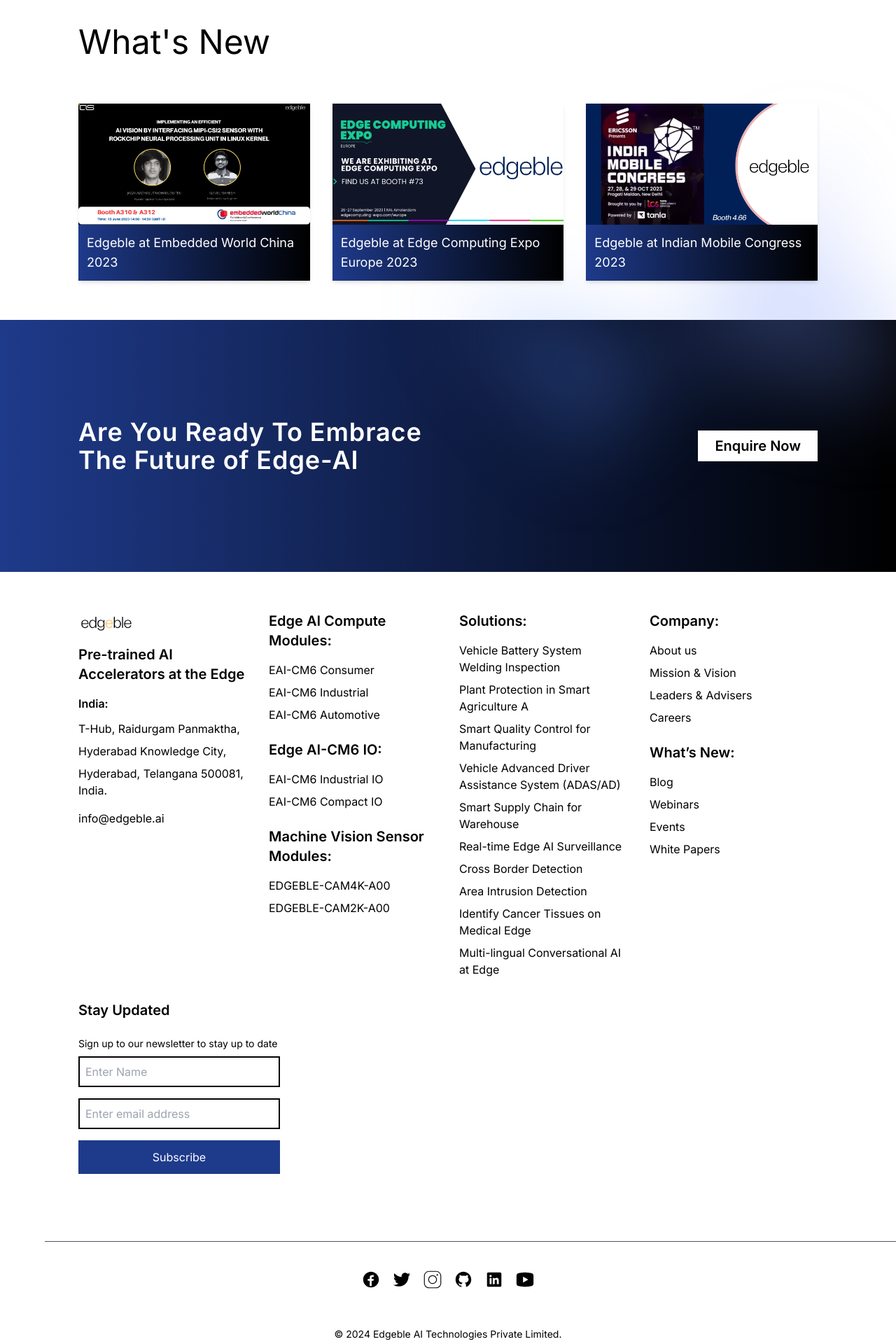
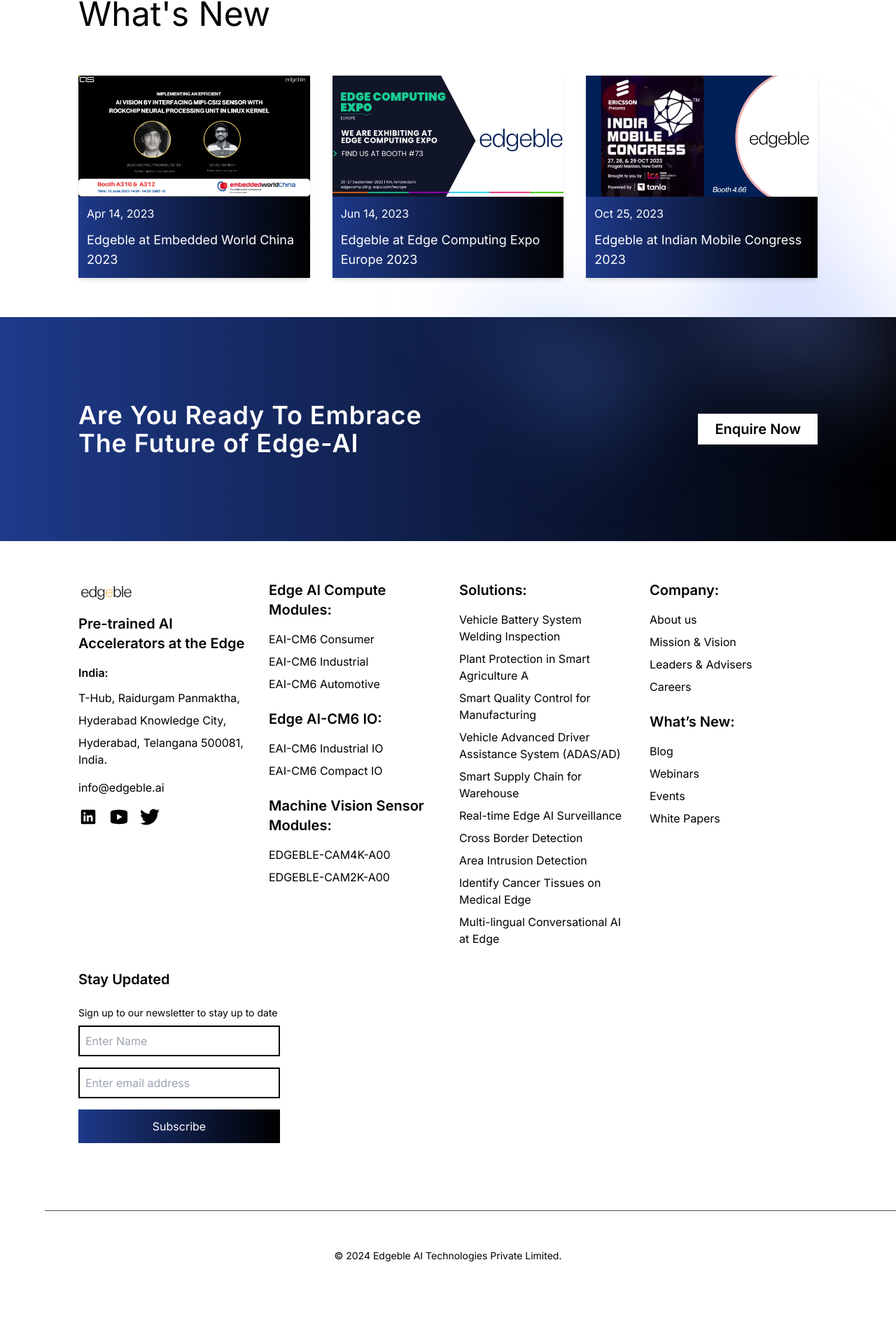
Before and after one commit to edgeble/edgeble, a Next.js app: page / in a window 1280 px wide. Shown: the part 3382-5302 px from the top of the page at 70% size. After the commit the page ends 5200 px from the top, so only its background shows below. Built offline with nearby package versions, Linux system fonts and the light colour scheme.

Commit message:
Footer section improvements

```diff
--- a/app/components/SubscribeSection.tsx
+++ b/app/components/SubscribeSection.tsx
@@ -46,7 +46,7 @@
           value={email}
           onChange={(e) => setEmail(e.target.value)}
         />
-        <button type="submit" className="py-3 bg-blue-900 text-white px-4">Subscribe</button>
+        <button type="submit" className="py-3 bg-gradient-to-l from-black to-blue-900 text-white px-4">Subscribe</button>
       </form>
       {message && <p>{message}</p>}
     </div>
--- a/app/page.tsx
+++ b/app/page.tsx
@@ -167,7 +167,7 @@
     initial={{ opacity: 0 }}
     whileInView={{ opacity: 1 }}
     transition={{ duration: 0.5 }}
-    className="h-[30vh] md:h-[45vh] bg-gradient-to-l from-black to-blue-900 w-screen flex flex-col md:flex-row items-center justify-around md:justify-between py-6 md:py-10 lg:py-14 2xl:py-20 3xl:py-28 px-8 md:px-18 lg:px-28 2xl:px-38 3xl:px-[300px] 4xl:px-[700px] 5xl:px-[900px]"
+    className="h-[20vh] md:h-[40vh] bg-gradient-to-l from-black to-blue-900 w-screen flex flex-col md:flex-row items-center justify-around md:justify-between py-6 md:py-10 lg:py-14 2xl:py-20 3xl:py-28 px-8 md:px-18 lg:px-28 2xl:px-38 3xl:px-[300px] 4xl:px-[700px] 5xl:px-[900px]"
 >
     <div className="flex flex-col md:w-3/4 items-center md:items-start">
         <p className="text-white text-md md:text-lg lg:text-xl xl:text-4xl 2xl:text-5xl 4xl:text-6xl font-semibold tracking-wide leading-normal text-center md:text-left">
@@ -193,16 +193,19 @@
                     <div className="flex flex-col md:flex-row gap-8">
                         <div className="bg-gradient-to-l from-black to-blue-900 text-white z-0 bg-white flex flex-col shadow-lg md:shadow-md hover:shadow-lg cursor-pointer">
                             <img src="./blog1.webp" className="w-full object-contain" />
+                            <p className="md:text-md 3xl:text-lg 4xl:text-xl pt-2 md:pt-3 pl-2 md:pl-3">Apr 14, 2023</p>
                             <p className="md:text-lg 3xl:text-xl 4xl:text-3xl p-2 md:p-3">Edgeble at Embedded World China 2023</p>
                         </div>
 
                         <div className="bg-gradient-to-l from-black to-blue-900 text-white z-0 bg-white flex flex-col shadow-lg md:shadow-md hover:shadow-lg cursor-pointer">
                             <img src="./blog2.webp" className="w-full object-contain" />
+                            <p className="md:text-md 3xl:text-lg 4xl:text-xl pt-2 md:pt-3 pl-2 md:pl-3">Jun 14, 2023</p>
                             <p className="md:text-lg 3xl:text-xl 4xl:text-3xl p-2 md:p-3">Edgeble at Edge Computing Expo Europe 2023</p>
                         </div>
 
                         <div className="bg-gradient-to-l from-black to-blue-900 text-white z-0 bg-white flex flex-col shadow-lg md:shadow-md hover:shadow-lg cursor-pointer">
                             <img src="./blog3.webp" className="w-full object-contain" />
+                            <p className="md:text-md 3xl:text-lg 4xl:text-xl pt-2 md:pt-3 pl-2 md:pl-3">Oct 25, 2023</p>
                             <p className="md:text-lg 3xl:text-xl 4xl:text-3xl p-2 md:p-3">Edgeble at Indian Mobile Congress 2023</p>
                         </div>
                     </div>
@@ -225,7 +228,7 @@
                 initial={{ opacity: 0 }}
                 whileInView={{ opacity: 1 }}
                 transition={{ duration: 0.5 }}
-                className="h-[30vh] md:h-[45vh] bg-gradient-to-l from-black to-blue-900 w-screen flex flex-col md:flex-row items-center justify-around md:justify-between py-6 md:py-10 lg:py-14 2xl:py-20 3xl:py-28 px-8 md:px-18 lg:px-28 2xl:px-38 3xl:px-[300px] 4xl:px-[700px] 5xl:px-[900px]"
+                className="h-[20vh] md:h-[40vh] bg-gradient-to-l from-black to-blue-900 w-screen flex flex-col md:flex-row items-center justify-around md:justify-between py-6 md:py-10 lg:py-14 2xl:py-20 3xl:py-28 px-8 md:px-18 lg:px-28 2xl:px-38 3xl:px-[300px] 4xl:px-[700px] 5xl:px-[900px]"
             >
                 <p className="text-white text-md md:text-lg lg:text-xl xl:text-4xl 2xl:text-5xl 4xl:text-6xl md:w-1/2 font-semibold tracking-wide leading-normal text-center md:text-left">
                     Are You Ready To Embrace The Future of Edge-AI
@@ -263,6 +266,17 @@
   <p className="text-grey-700 md:text-md 3xl:text-lg 4xl:text-2xl mt-2">
     info@edgeble.ai
   </p>
+  <div className="flex space-x-4 mt-2">
+    <svg xmlns="http://www.w3.org/2000/svg" x="0px" y="0px" width="28" height="28" viewBox="0 0 30 30">
+      <path d="M24,4H6C4.895,4,4,4.895,4,6v18c0,1.105,0.895,2,2,2h18c1.105,0,2-0.895,2-2V6C26,4.895,25.105,4,24,4z M10.954,22h-2.95 v-9.492h2.95V22z M9.449,11.151c-0.951,0-1.72-0.771-1.72-1.72c0-0.949,0.77-1.719,1.72-1.719c0.948,0,1.719,0.771,1.719,1.719 C11.168,10.38,10.397,11.151,9.449,11.151z M22.004,22h-2.948v-4.616c0-1.101-0.02-2.517-1.533-2.517 c-1.535,0-1.771,1.199-1.771,2.437V22h-2.948v-9.492h2.83v1.297h0.04c0.394-0.746,1.356-1.533,2.791-1.533 c2.987,0,3.539,1.966,3.539,4.522V22z"></path>
+    </svg>
+    <svg xmlns="http://www.w3.org/2000/svg" x="0px" y="0px" width="28" height="28" viewBox="0 0 30 30">
+      <path d="M 15 4 C 10.814 4 5.3808594 5.0488281 5.3808594 5.0488281 L 5.3671875 5.0644531 C 3.4606632 5.3693645 2 7.0076245 2 9 L 2 15 L 2 15.001953 L 2 21 L 2 21.001953 A 4 4 0 0 0 5.3769531 24.945312 L 5.3808594 24.951172 C 5.3808594 24.951172 10.814 26.001953 15 26.001953 C 19.186 26.001953 24.619141 24.951172 24.619141 24.951172 L 24.621094 24.949219 A 4 4 0 0 0 28 21.001953 L 28 21 L 28 15.001953 L 28 15 L 28 9 A 4 4 0 0 0 24.623047 5.0546875 L 24.619141 5.0488281 C 24.619141 5.0488281 19.186 4 15 4 z M 12 10.398438 L 20 15 L 12 19.601562 L 12 10.398438 z"></path>
+    </svg>
+    <svg xmlns="http://www.w3.org/2000/svg" viewBox="0 0 24 24" width="28" height="28">
+  <path d="M23.953 4.569c-.885.392-1.83.656-2.825.775 1.014-.608 1.794-1.57 2.163-2.723-.951.564-2.005.974-3.127 1.195-.897-.959-2.178-1.56-3.594-1.56-2.717 0-4.918 2.201-4.918 4.917 0 .39.045.765.127 1.124C7.691 8.094 4.066 6.13 1.64 3.161c-.427.734-.666 1.584-.666 2.475 0 1.71.87 3.213 2.188 4.096-.807-.026-1.566-.248-2.229-.616v.061c0 2.388 1.698 4.384 3.946 4.835-.413.111-.849.171-1.296.171-.317 0-.626-.03-.927-.087.631 1.953 2.445 3.376 4.6 3.415-1.685 1.32-3.809 2.106-6.114 2.106-.398 0-.79-.023-1.17-.067 2.179 1.397 4.768 2.21 7.557 2.21 9.054 0 14.004-7.496 14.004-13.986 0-.21 0-.42-.015-.63.962-.695 1.8-1.562 2.46-2.549z"></path>
+</svg>
+  </div>
 </div>
 
 <div className="flex-1 flex flex-col gap-2 min-w-48">
@@ -345,7 +359,7 @@
                     <SubscribeSection />
                 </div>
                 <div className="w-full h-px bg-gray-600 my-10 mx-8 md:mx-12 lg:mx-16"></div>
-                <div className="w-full flex justify-center items-center gap-4 px-8 md:px-12 lg:px-16 mb-10">
+                {/* <div className="w-full flex justify-center items-center gap-4 px-8 md:px-12 lg:px-16 mb-10">
                     <a className="cursor-pointer">
                         <svg xmlns="http://www.w3.org/2000/svg" x="0px" y="0px" width="28" height="28" viewBox="0 0 30 30">
                             <path d="M15,3C8.373,3,3,8.373,3,15c0,6.627,5.373,12,12,12s12-5.373,12-12C27,8.373,21.627,3,15,3z M19.181,11h-1.729 C16.376,11,16,11.568,16,12.718V14h3.154l-0.428,3H16v7.95C15.671,24.982,15.338,25,15,25c-0.685,0-1.354-0.07-2-0.201V17h-3v-3h3 v-1.611C13,9.339,14.486,8,17.021,8c1.214,0,1.856,0.09,2.16,0.131V11z"></path>
@@ -376,7 +390,7 @@
                             <path d="M 15 4 C 10.814 4 5.3808594 5.0488281 5.3808594 5.0488281 L 5.3671875 5.0644531 C 3.4606632 5.3693645 2 7.0076245 2 9 L 2 15 L 2 15.001953 L 2 21 L 2 21.001953 A 4 4 0 0 0 5.3769531 24.945312 L 5.3808594 24.951172 C 5.3808594 24.951172 10.814 26.001953 15 26.001953 C 19.186 26.001953 24.619141 24.951172 24.619141 24.951172 L 24.621094 24.949219 A 4 4 0 0 0 28 21.001953 L 28 21 L 28 15.001953 L 28 15 L 28 9 A 4 4 0 0 0 24.623047 5.0546875 L 24.619141 5.0488281 C 24.619141 5.0488281 19.186 4 15 4 z M 12 10.398438 L 20 15 L 12 19.601562 L 12 10.398438 z"></path>
                         </svg>
                     </a>
-                </div>
+                </div> */}
                 <div className="h-12 w-full flex justify-center items-center">
                     <p className="text-[12px] lg:text-sm 2xl:text-md 3xl:text-lg 4xl:text-2xl">© 2024 Edgeble AI Technologies Private Limited.</p>
                 </div>
```
